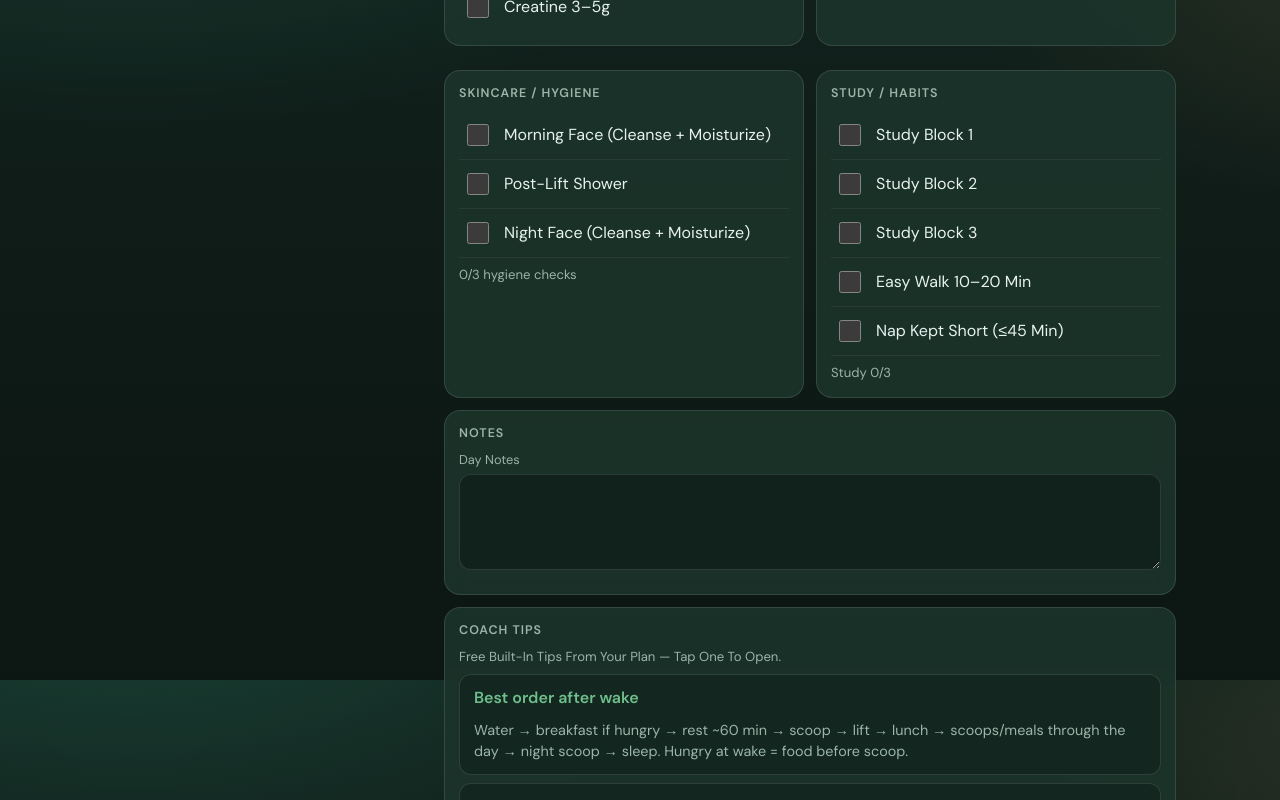
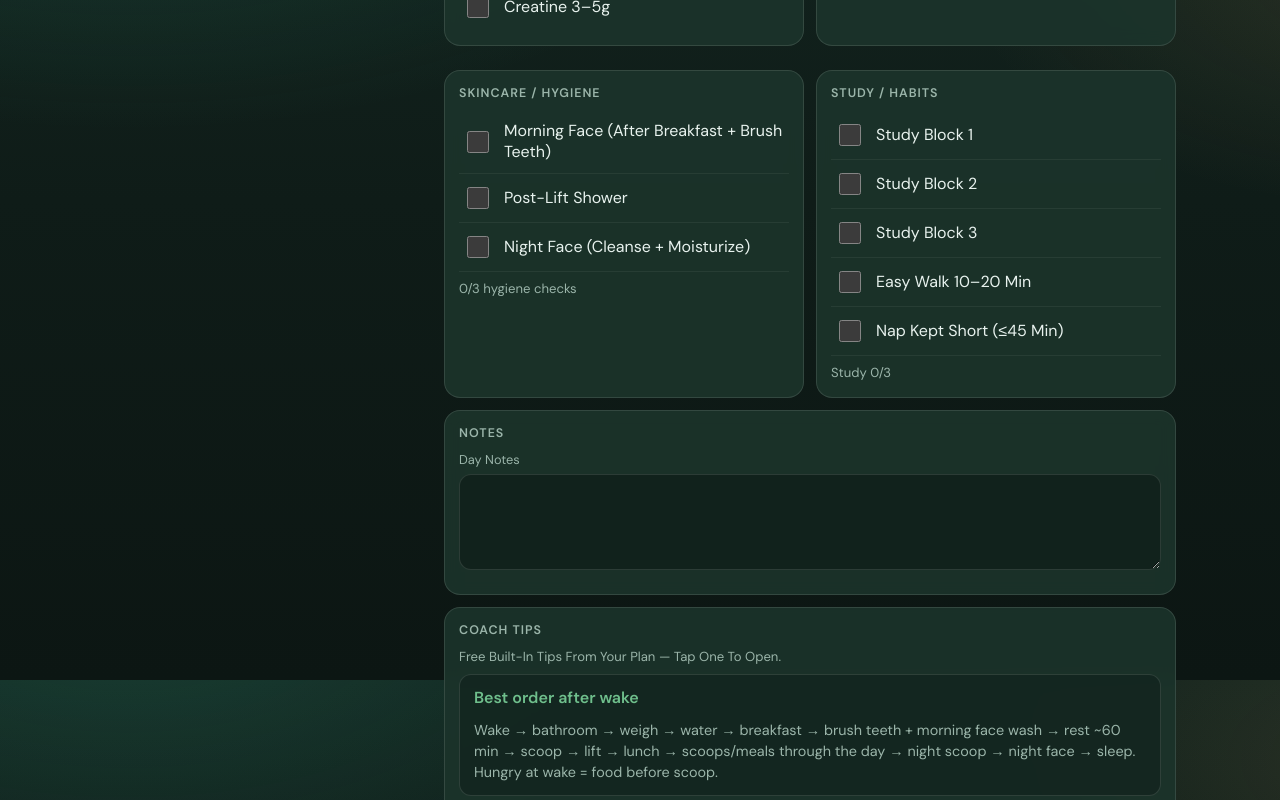
Before and after one commit to nicholasmyung-a11y/lifetrack, a React (Vite) app: page / in a window 1280 px wide. Shown: the part 920-1720 px from the top of the page. Built offline with nearby package versions, Linux system fonts and the light colour scheme.

Commit message:
Morning face wash after breakfast with teeth brushing

```diff
--- a/src/App.tsx
+++ b/src/App.tsx
@@ -551,7 +551,7 @@ export default function App() {
             <h2>Skincare / Hygiene</h2>
             {(
               [
-                ['am', 'Morning Face (Cleanse + Moisturize)'],
+                ['am', 'Morning Face (After Breakfast + Brush Teeth)'],
                 ['shower', 'Post-Lift Shower'],
                 ['pm', 'Night Face (Cleanse + Moisturize)'],
               ] as const
--- a/src/coachTips.ts
+++ b/src/coachTips.ts
@@ -8,7 +8,7 @@ export const COACH_TIPS: CoachTip[] = [
   {
     id: 'order',
     title: 'Best order after wake',
-    body: 'Water → breakfast if hungry → rest ~60 min → scoop → lift → lunch → scoops/meals through the day → night scoop → sleep. Hungry at wake = food before scoop.',
+    body: 'Wake → bathroom → weigh → water → breakfast → brush teeth + morning face wash → rest ~60 min → scoop → lift → lunch → scoops/meals through the day → night scoop → night face → sleep. Hungry at wake = food before scoop.',
   },
   {
     id: 'scoops',
```
